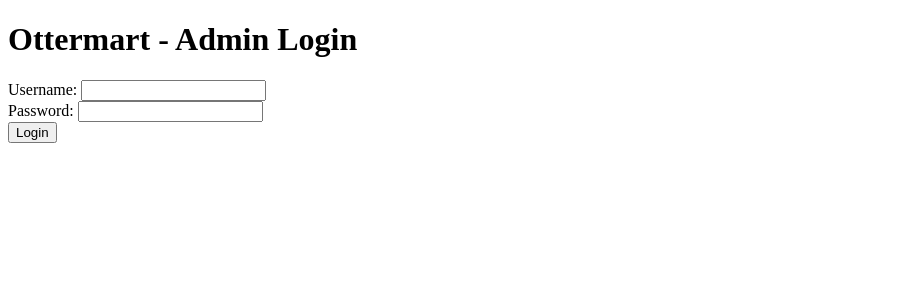
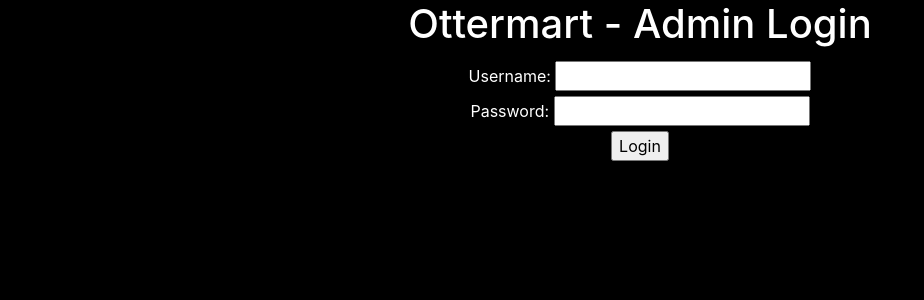
Before and after one commit to MytchellB/cst336, a PHP site: page /labs/lab7/index.php in a window 1280 px wide. Shown: the top 300 px of the page, without its empty margins (0-924 px from the left). Run offline with PHP 8.4, Linux system fonts and the light colour scheme.

Commit message:
lab 7 finished

```diff
--- /dev/null
+++ b/labs/lab7/css/styles.css
@@ -0,0 +1,13 @@
+body {
+    text-align: center;
+    color: white;
+    background-color: black;
+}
+
+input {
+    margin-top: 5px;
+}
+
+form {
+    display: inline-block;
+}
--- a/labs/lab7/index.php
+++ b/labs/lab7/index.php
@@ -2,6 +2,8 @@
 <html>
     <head>
         <title> Admin Login </title>
+        <link rel="stylesheet" href="https://stackpath.bootstrapcdn.com/bootstrap/4.1.3/css/bootstrap.min.css" type="text/css" />
+        <link rel="stylesheet" href="css/styles.css" type="text/css" />
     </head>
     <body>
 
--- a/labs/lab7/updateProduct.php
+++ b/labs/lab7/updateProduct.php
@@ -14,7 +14,7 @@ if (isset($_GET['updateProduct'])){  //user has submitted update form
     $image = $_GET['productImage'];
 
     //UPDATE `om_product` SET `price` = '300.00' WHERE `om_product`.`productId` = 1;
-    $sql = "UPDATE m_product SET productName = :productName,
+    $sql = "UPDATE om_product SET productName = :productName,
                                    productDescription = :productDescription";
     $np = array();
     $np[':productName'] = $productName;
```
Also changed, not shown: labs/lab7/admin.php (+4 -7 lines), 1 other file.
